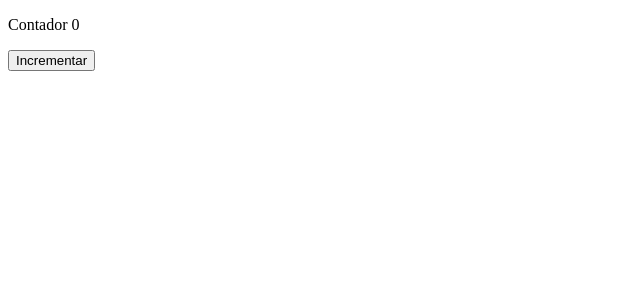
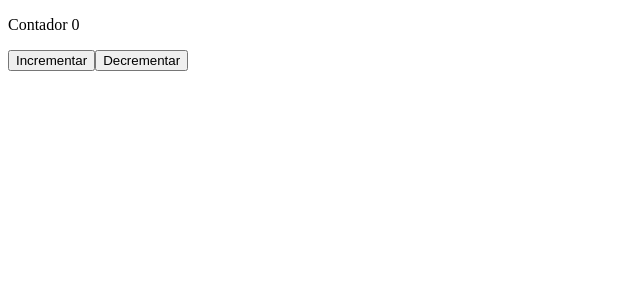
Before and after one commit to skarletswd/Estados-y-ciclos-de-vida, a React (Vite) app: page / in a window 1280 px wide. Shown: the top 300 px of the page, without its empty margins (0-640 px from the left). Built offline with nearby package versions, Linux system fonts and the light colour scheme.

Commit message:
boton decrementar con una funcion

```diff
--- a/src/App.jsx
+++ b/src/App.jsx
@@ -7,11 +7,16 @@ function App() {
 
   const [count, setCount] = useState(0);
 
+  const decrementar = () => {
+    setCount(count -1)
+  }
+
 
   return (
     <>
       <p>Contador {count}</p>
       <button onClick={() => setCount(count + 1)}>Incrementar</button>
+      <button onClick={decrementar}>Decrementar</button>
     </>
   )
 }
```
